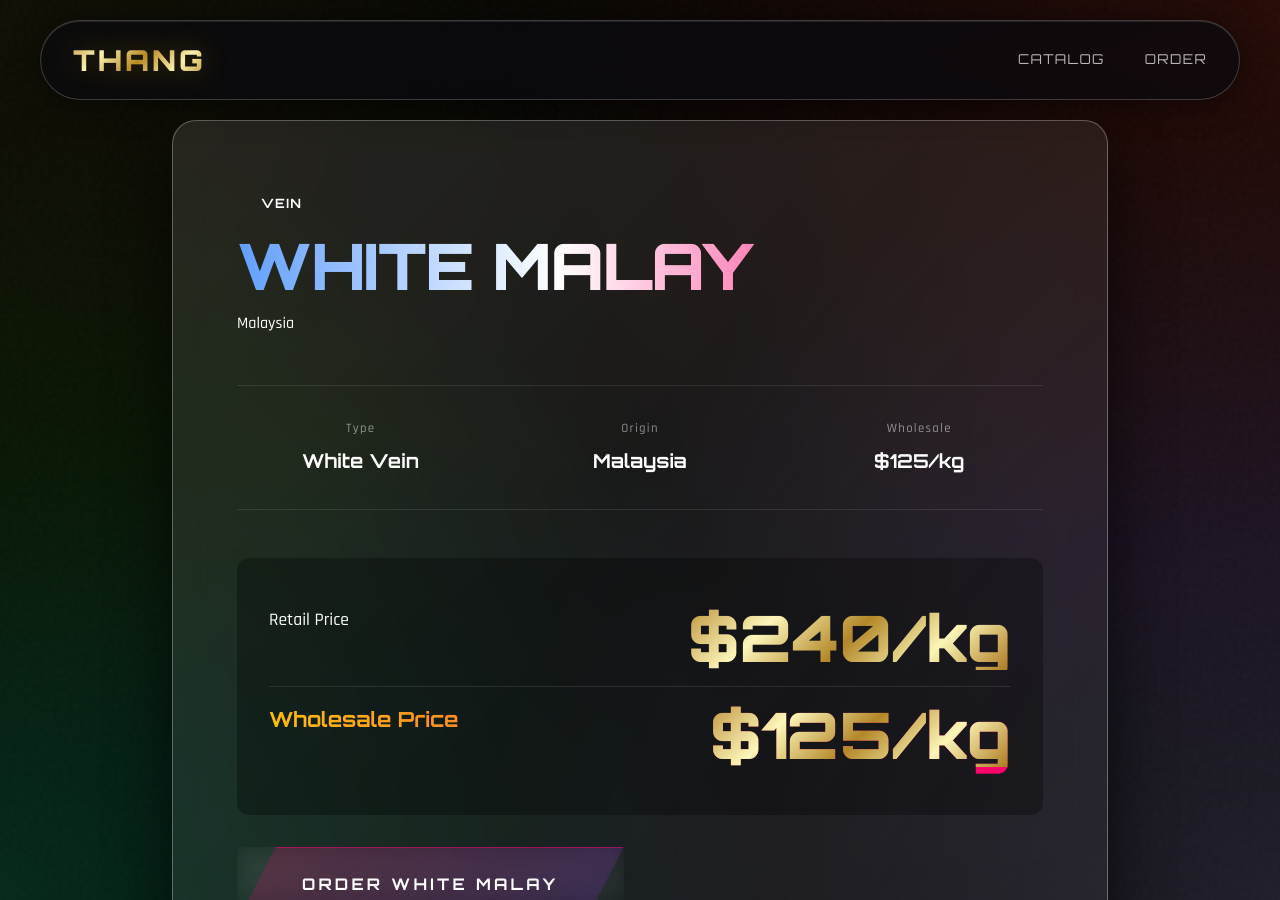
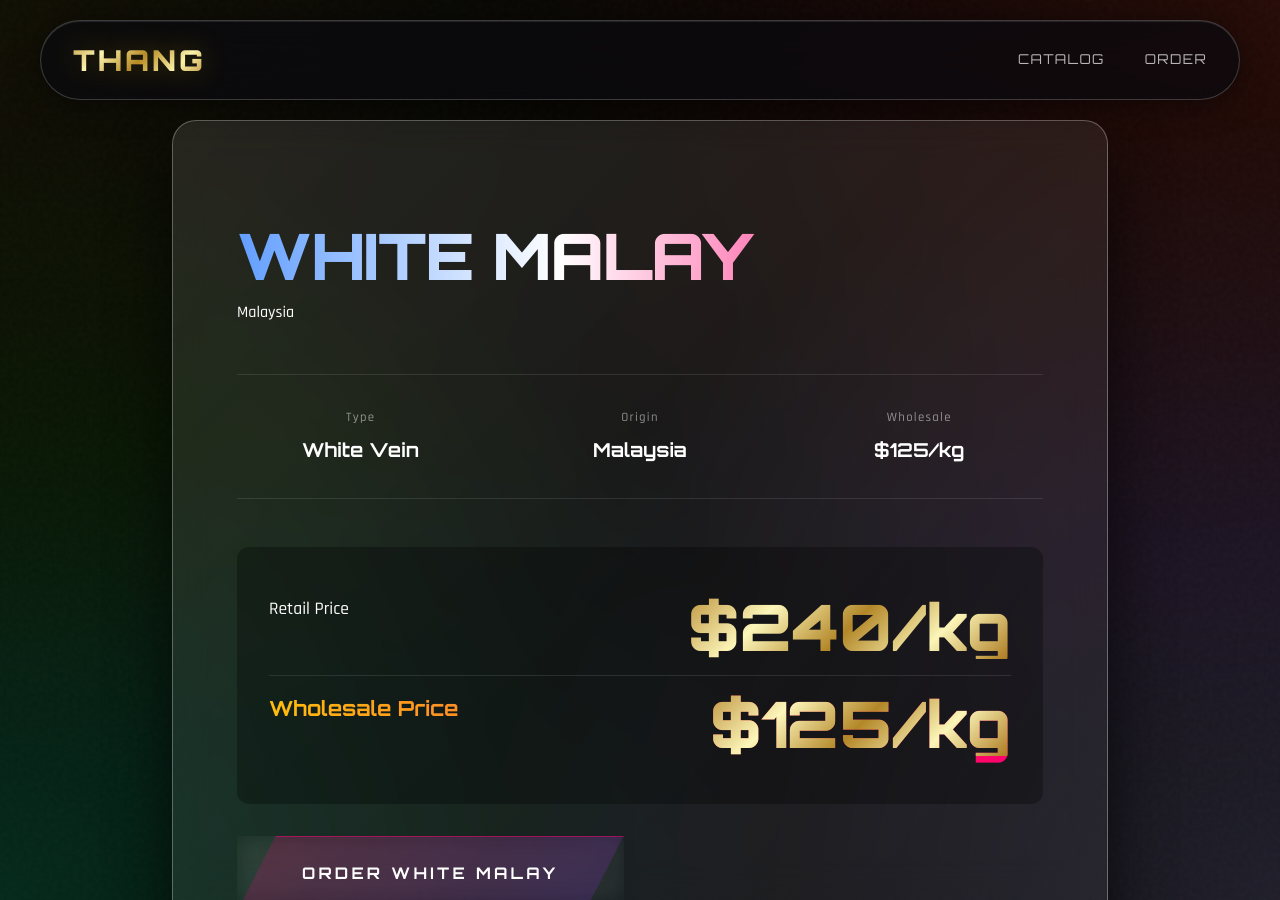
Before and after one commit to Nuance-Drop/kratomthang, a Jekyll site: the page built from _strains/white-malay.md, in a window 1280 px wide and 900 px high. Built offline with Jekyll 4.4.1, drawn with Linux system fonts in a browser that asks for light colours.

Commit message:
Remove 'VEIN' from vein badge in strain layout

```diff
--- a/_layouts/strain.html
+++ b/_layouts/strain.html
@@ -26,7 +26,7 @@
     <div class="strain-mylar-bag-large">
       <div class="holo-sheen"></div>
       <div class="bag-content">
-        <span class="vein-badge {{ page.category | downcase }}">{{ page.category }} VEIN</span>
+        <span class="vein-badge {{ page.category | downcase }}">{{ page.category }}</span>
         <h1 class="chrome-text massive">{{ page.title }}</h1>
         <p class="origin-tag">{{ page.origin }}</p>
 
```
